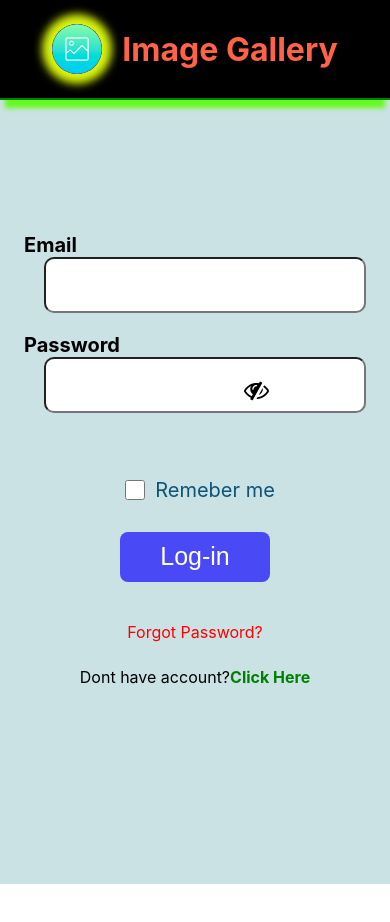
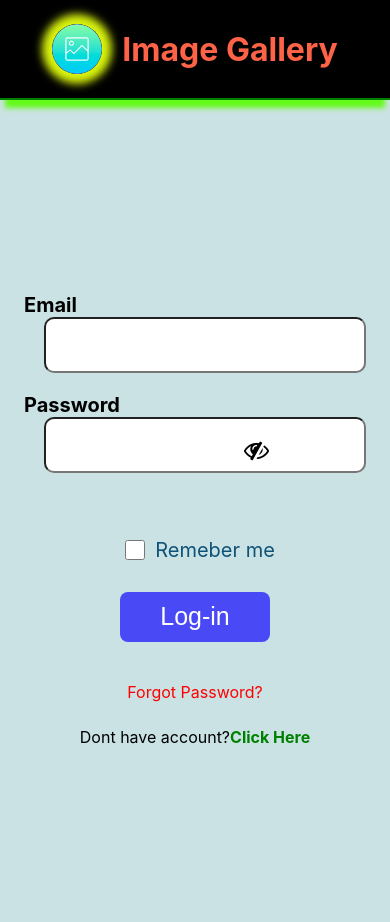
Before and after one commit to sumitanwar/Image-gallery-frontend, a React (Create React App) app: page / in a window 390 px wide. Shown: the top 922 px of the page. Before the commit the page ends 884 px from the top, so only its background shows below. Built offline with nearby package versions, Linux system fonts and the light colour scheme.

Commit message:
responsiveness correction

```diff
--- a/src/routes/Header/Header.css
+++ b/src/routes/Header/Header.css
@@ -3,7 +3,7 @@
   justify-content: center;
   width: 100%;
   margin: auto;
-  position: absolute;
+  position: relative;
   top: 0px;
   height: 100px;
 }
--- a/src/routes/SigninPage/SigninPage.css
+++ b/src/routes/SigninPage/SigninPage.css
@@ -1,7 +1,7 @@
 .main_container {
   display: flex;
   flex-direction: column;
-  height: 100vh;
+  height: 86vh;
   width: 100%;
   margin: 0px auto;
   margin-top: 0px;
@@ -142,7 +142,7 @@ label {
     height: 100vh;
     width: 100%;
     margin: 0px auto;
-    margin-top: 40px;
+    margin-top: 0px;
     padding: 0px;
     justify-content: center;
     align-items: center;
--- a/src/routes/imagesPage/imagesPage.css
+++ b/src/routes/imagesPage/imagesPage.css
@@ -2,7 +2,7 @@
   display: flex;
   flex-direction: column;
   width: 100%;
-  margin-top: 100px;
+  margin-top: 10px;
 }
 .logout_search_addImage_container {
   display: flex;
@@ -310,6 +310,6 @@ input::placeholder {
     display: flex;
     flex-direction: column;
     width: 100%;
-    margin-top: 100px;
+    margin-top: 10px;
   }
 }
--- a/src/routes/registerationPage/Registration.css
+++ b/src/routes/registerationPage/Registration.css
@@ -2,7 +2,7 @@
   display: flex;
   flex-direction: column;
   width: 100%;
-  height: 100vh;
+  height: 86vh;
   margin: 0px auto;
 
   justify-content: center;
@@ -169,7 +169,7 @@ label {
     width: 100%;
     height: 100vh;
     margin: 0px auto;
-    margin-top: 100px;
+    margin-top: 0px;
     justify-content: center;
     align-items: center;
     align-items: center;
```
